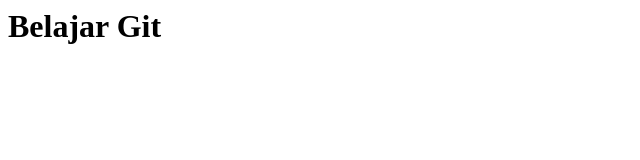
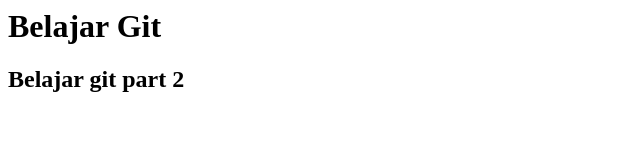
Before and after one commit to Wahwik1/Belajar-part2, a plain HTML site: page index.html in a window 1280 px wide. Shown: the whole page, without its empty margins (0-640 px from the left). Drawn offline with Linux system fonts and the light colour scheme.

Commit message:
add h2 index.html

```diff
--- a/index.html
+++ b/index.html
@@ -6,5 +6,6 @@
 </head>
 <body>
     <h1>Belajar Git</h1>
+    <h2>Belajar git part 2</h2>
 </body>
 </html>
```
